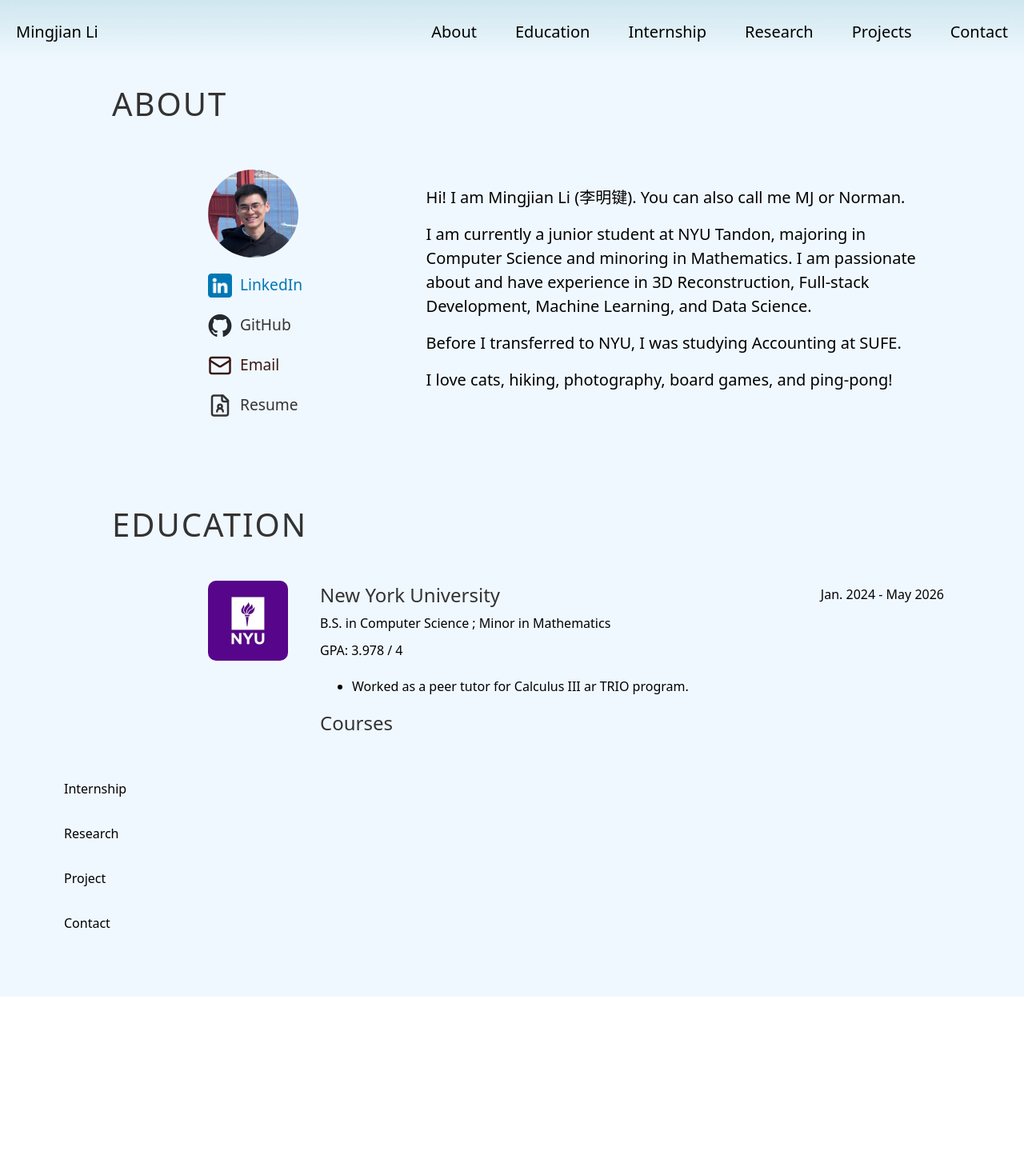
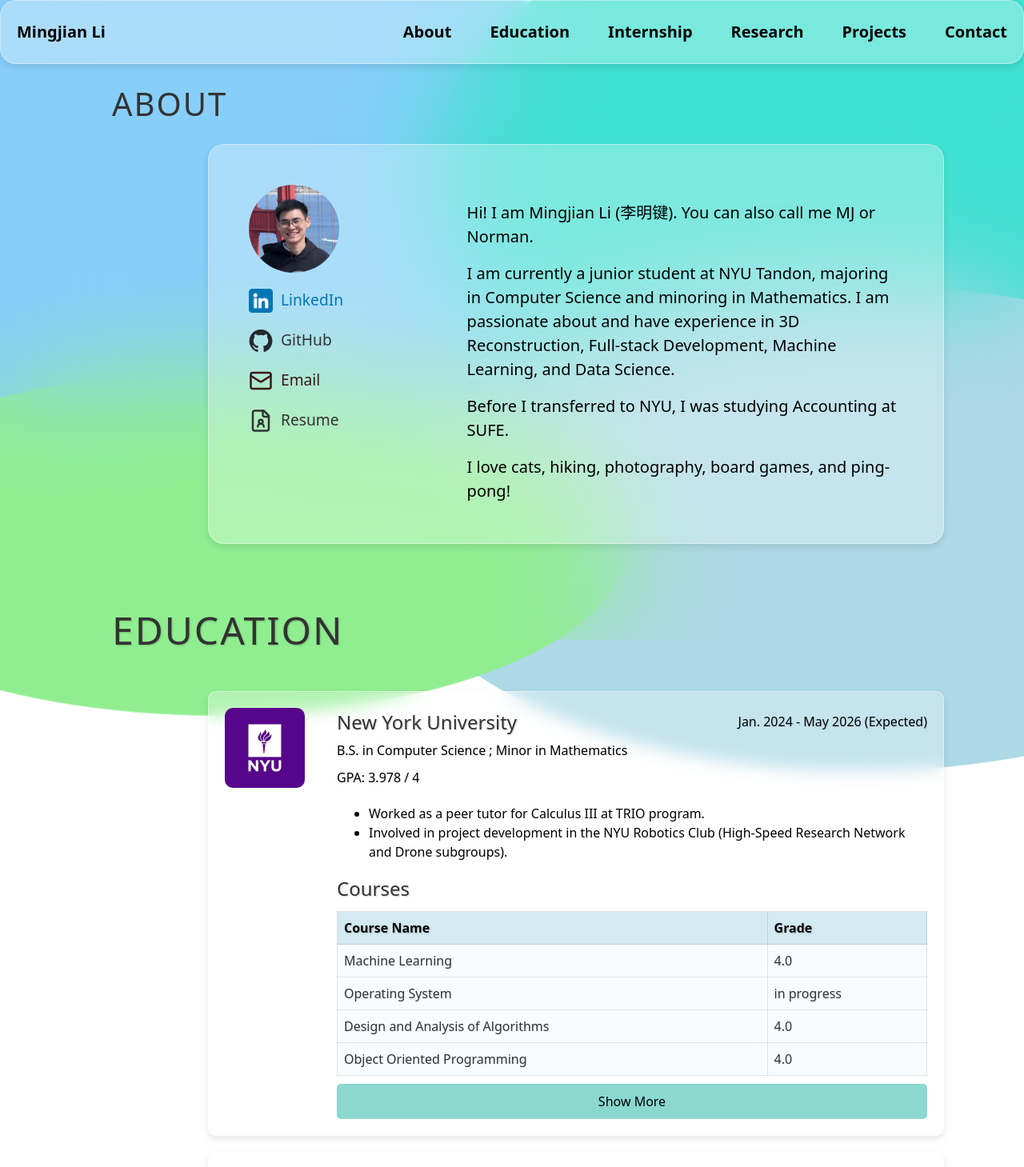
Before and after one commit to Normanisfine/limjiannn, a Next.js app: page / in a window 1280 px wide. Shown: the top 1459 px of the page at 80% size. Before the commit the page ends 1246 px from the top, so only its background shows below. Built offline with nearby package versions, Linux system fonts and the light colour scheme.

Commit message:
feat:bg, edu

```diff
--- /dev/null
+++ b/src/app/bg.css
@@ -0,0 +1,64 @@
+.container {
+    height: 100vh; /* Full viewport height */
+    width: 100%;
+    position: fixed;
+    top: 0;
+    left: 0;
+    /* overflow: hidden; */
+    z-index: -2; /* Ensure it stays behind other content */
+}
+
+.container div {
+  position: absolute;
+  border-radius: 50%;
+  animation: gradient 4s infinite;
+}
+
+.container div:nth-child(1) {
+  height: 90%;
+  width: 80%;
+  background-color: #87CEFA; /* Light Sky Blue */
+  left: -29%;
+  top: -10%;
+}
+
+.container div:nth-child(2) {
+  height: 80%;
+  width: 70%;
+  background-color: #40E0D0; /* Turquoise */
+  top: -12%;
+  right: -12%;
+  animation-delay: 8s;
+}
+
+.container div:nth-child(3) {
+  height: 65%;
+  width: 80%;
+  background-color: #ADD8E6; /* Light Blue */
+  bottom: -15%;
+  right: -20%;
+  animation-delay: 0.3s;
+}
+
+.container div:nth-child(4) {
+  height: 50%;
+  width: 75%;
+  background-color: #90EE90; /* Light Green */
+  bottom: -10%;
+  left: -18%;
+  animation-delay: 1.2s;
+}
+
+.container::after {
+  position: fixed;
+  content: "";
+  height: 100%;
+  width: 100%;
+  backdrop-filter: blur(70px);
+}
+
+@keyframes gradient {
+  70% {
+    transform: scale(1.2) translate(50px);
+  }
+}
--- a/src/app/globals.css
+++ b/src/app/globals.css
@@ -16,6 +16,7 @@
 
 
 .home-container {
+
   display: flex;
   flex-direction: column;
   align-items: flex-start;
@@ -23,11 +24,8 @@
   padding: 5rem;
   gap: 2rem;
   width: 100%;
-
-  background-color: aliceblue;
-
-  overflow-x: hidden;
-  scroll-behavior: smooth; /* Enable smooth scrolling */
+  z-index: 1;
+  scroll-behavior: smooth;
 }
 
 .home-section {
--- a/src/app/layout.tsx
+++ b/src/app/layout.tsx
@@ -1,4 +1,5 @@
 import "./globals.css";
+
 import Header from "@/components/Header/Header";
 
 
@@ -11,6 +12,7 @@ export default function RootLayout({
   return (
     <html lang="en">
       <body>
+
         <Header />
         {children}
       </body>
--- a/src/app/page.tsx
+++ b/src/app/page.tsx
@@ -2,6 +2,7 @@
 
 import gsap from 'gsap';
 import "./globals.css";
+import "./bg.css";
 import About from "@/components/About/About";
 import Education from "@/components/Education/Education";
 import Internship from "@/components/Internship/Internship";
@@ -25,6 +26,12 @@ export default function Home() {
 
   return (
     <div className="home-container">
+      <div className="container">
+        <div></div>
+        <div></div>
+        <div></div>
+        <div></div>
+        </div>
       <div id="about" className="home-section">
         <About />
       </div>
--- a/src/components/About/About.css
+++ b/src/components/About/About.css
@@ -6,6 +6,7 @@
     align-self: stretch;
     width: 100%;
     padding: 20px;
+
   }
 
 .profile-photo {
@@ -15,9 +16,16 @@ margin-bottom: 20px;
 
 .about-content {
     display: flex;
-    margin: 2rem;
+    padding: 50px;
+    /* margin: 2rem; */
     margin-left: 10rem;
     gap: 10rem;
+
+    background-color: rgba(255, 255, 255, 0.3); /* Semi-transparent white background */
+    border-radius: 20px;
+    box-shadow: 0 4px 8px rgba(0, 0, 0, 0.1); /* Subtle shadow for card effect */
+    border: 1px solid rgba(255, 255, 255, 0.4);
+    backdrop-filter: blur(10px); /* Blur effect for plastic wrap appearance */
 
 }
 
--- a/src/components/Education/Education.css
+++ b/src/components/Education/Education.css
@@ -3,20 +3,18 @@
   flex-direction: column;
   align-items: center;
   text-align: center;
-    align-self: stretch;
-    width: 100%;
   padding: 20px;
 }
 
-
 .edu-container h1 {
   align-self: flex-start;
-    font-size: 2.5rem; /* Adjust the font size as needed */
+  font-size: 3rem; /* Adjust the font size as needed */
   color: #333; /* Change the color as needed */
   margin-bottom: 20px; /* Add some space below the heading */
   text-transform: uppercase; /* Transform text to uppercase */
   letter-spacing: 2px; /* Add some letter spacing */
   margin-left: 40px;
+  text-shadow: 1px 1px 2px rgba(0, 0, 0, 0.2); /* Subtle shadow */
 }
 
 .edu-content {
@@ -26,6 +24,12 @@
   margin-left: 10rem;
   gap: 40px;
   margin-top: 20px;
+  padding: 20px;
+  background-color: rgba(255, 255, 255, 0.3); /* Semi-transparent white background */
+  border-radius: 10px; /* Rounded corners */
+  box-shadow: 0 4px 8px rgba(0, 0, 0, 0.1); /* Subtle shadow for card effect */
+  border: 1px solid rgba(255, 255, 255, 0.4); /* Light border */
+  backdrop-filter: blur(10px); /* Blur effect for plastic wrap appearance */
 }
 
 .edu-header {
@@ -38,11 +42,9 @@
 }
 
 .edu-details {
-
   display: flex;
   flex-direction: column;
   text-align: left;
-    align-items: space-between;
   flex-grow: 1;
 }
 
@@ -50,12 +52,14 @@
   margin: 0;
   font-size: 1.5rem;
   color: #333;
+  text-shadow: 1px 1px 2px rgba(0, 0, 0, 0.2); /* Subtle shadow */
 }
 
 .edu-details p {
   margin: 5px 0;
   font-size: 1rem;
   color: #000000;
+  text-shadow: 1px 1px 2px rgba(0, 0, 0, 0.1); /* Subtle shadow */
 }
 
 .edu-details ul {
@@ -68,3 +72,50 @@
   padding-inline-start: 40px;
   unicode-bidi: isolate;
 }
+
+.separator {
+  width: 100%;
+  height: 1px;
+  background-color: #023248;
+  margin: 20px 0;
+}
+
+.course-table {
+  width: 100%;
+  border-collapse: collapse;
+  margin-top: 10px;
+  background-color: rgba(240, 248, 255, 0.4); /* Light blue with transparency */
+}
+
+.course-table th, .course-table td {
+  border: 1px solid rgba(0, 0, 0, 0.1); /* Light border with transparency */
+  padding: 8px;
+}
+
+.course-table th {
+  background-color: rgba(173, 216, 230, 0.5); /* Light blue with transparency */
+  text-align: left;
+  color: #000000; /* Black font color */
+  text-shadow: 1px 1px 2px rgba(0, 0, 0, 0.2); /* Subtle shadow */
+}
+
+.course-table td {
+  color: #333333; /* Dark gray font color */
+  text-shadow: 1px 1px 2px rgba(0, 0, 0, 0.1); /* Subtle shadow */
+}
+
+.show-more-btn {
+  margin-top: 10px;
+  padding: 10px 20px;
+  background-color: rgba(24, 178, 160, 0.5); /* Blue with transparency */
+  color: #000000; /* Black font color */
+  border: none;
+  border-radius: 5px;
+  cursor: pointer;
+  transition: background-color 0.3s ease;
+}
+
+.show-more-btn:hover {
+  color: #FFFFFF; /* White font color */
+  background-color: rgb(8, 98, 106); /* Solid blue on hover */
+}
--- a/src/components/Education/Education.tsx
+++ b/src/components/Education/Education.tsx
@@ -1,11 +1,36 @@
-import React from 'react';
+import React, {useState} from 'react';
 import Image from 'next/image';
 import './Education.css';
 
 export default function Education() {
+  const [showMore, setShowMore] = useState(false);
+
+  const toggleShowMore = () => {
+    setShowMore(!showMore);
+  };
+
+  const courses = [
+    { name: 'Machine Learning', gpa: '4.0' },
+    { name: 'Operating System', gpa: 'in progress' },
+    { name: 'Design and Analysis of Algorithms', gpa: '4.0' },
+    { name: 'Object Oriented Programming', gpa: '4.0'},
+    { name: 'Data Structure', gpa: '4.0'},
+    { name: 'Probability and Statistics', gpa: '4.0'},
+    { name: 'Honors Numerical Analysis', gpa: 'in progess' },
+    { name: 'Computer Architecture', gpa: '4.0' },
+    { name: 'Intro to Database', gpa: 'in progress'},
+    { name: 'Odinary Differential Equation', gpa: '4.0'},
+    { name: 'Discrete Math', gpa: '4.0'},
+    { name: 'Calculus III', gpa: '4.0'},
+    // Add more courses as needed
+  ];
+
+  const displayedCourses = showMore ? courses : courses.slice(0, 4);
+
   return (
     <div className='edu-container'>
       <h1>Education</h1>
+
       <div className='edu-content'>
         <Image
           src="/assets/nyu_logo.jpeg"
@@ -18,7 +43,7 @@ export default function Education() {
         <div className='edu-details'>
           <div className='edu-header'>
             <h2>New York University</h2>
-            <p>Jan. 2024 - May 2026</p>
+            <p>Jan. 2024 - May 2026 (Expected)</p>
           </div>
           <p>B.S. in Computer Science ; Minor in Mathematics</p>
           <p>GPA: 3.978 / 4</p>
@@ -26,12 +51,64 @@ export default function Education() {
 
           <div>
             <ul>
-              <li>Worked as a peer tutor for Calculus III ar TRIO program.</li>
+              <li>Worked as a peer tutor for Calculus III at TRIO program.</li>
+              <li>Involved in project development in the NYU Robotics Club (High-Speed Research Network and Drone subgroups).</li>
             </ul>
           </div>
 
           <h2>Courses</h2>
+          <table className="course-table">
+            <thead>
+              <tr>
+                <th>Course Name</th>
+                <th>Grade</th>
+              </tr>
+            </thead>
+            <tbody>
+              {displayedCourses.map((course, index) => (
+                <tr key={index}>
+                  <td>{course.name}</td>
+                  <td>{course.gpa}</td>
+                </tr>
+              ))}
+            </tbody>
+          </table>
+          <button onClick={toggleShowMore} className="show-more-btn">
+            {showMore ? 'Show Less' : 'Show More'}
+          </button>
+
         </div>
+
+
+      </div>
+
+      <div className='edu-content'>
+        <Image
+          src="/assets/sufe_logo.jpeg"
+          alt="NYU Logo"
+          width={100}
+          height={100}
+          className="edu-logo"
+        />
+
+        <div className='edu-details'>
+          <div className='edu-header'>
+            <h2>Shanghai University of Finance and Economics</h2>
+            <p>Sep. 2022 - Dec. 2023 (transferred out)</p>
+          </div>
+          <p>B.S. in Accounting ; Minor in Statistics</p>
+          <p>GPA: 3.7 / 4</p>
+
+
+          <div>
+            <ul>
+              <li>Renmin Scholarship First Prize</li>
+              <li>Second Prize in China Undergraduate Mathematical Contest in Modeling Shanghai District</li>
+            </ul>
+          </div>
+
+        </div>
+
 
       </div>
 
--- a/src/components/Header/Header.css
+++ b/src/components/Header/Header.css
@@ -3,8 +3,11 @@
     justify-content: space-between;
     align-items: center;
     padding: 20px;
-    background: linear-gradient(to bottom, rgba(133, 192, 201, 0.3),aliceblue);
-    backdrop-filter: blur(10px);
+    background-color: rgba(255, 255, 255, 0.3); /* Semi-transparent white background */
+    border-radius: 20px;
+    box-shadow: 0 4px 8px rgba(0, 0, 0, 0.1); /* Subtle shadow for card effect */
+    border: 1px solid rgba(255, 255, 255, 0.4);
+    backdrop-filter: blur(10px); /* Blur effect for plastic wrap appearance */
 
     color:black;
     position: fixed;
@@ -20,6 +23,7 @@
     font-size: 1.25rem; /* Adjust the font size as needed */
     cursor: pointer; /* Change cursor to pointer */
     transition: background-color 0.3s ease, border-color 0.3s ease; /* Add transition for smooth effect */
+    font-weight: bold;
   }
 
 
@@ -36,6 +40,7 @@
     color: rgb(0, 0, 0);
     text-decoration: none;
     font-size: 1.25rem;
+    font-weight: bold;
   }
 
   .header-nav a::after {
@@ -56,5 +61,5 @@
   }
 
   .header-nav a:hover {
-    color: rgb(24, 94, 122); /* Change color on hover */
+    color: rgb(3, 26, 35); /* Change color on hover */
   }
```
Lines whose indentation alone changed are shown as unchanged.
